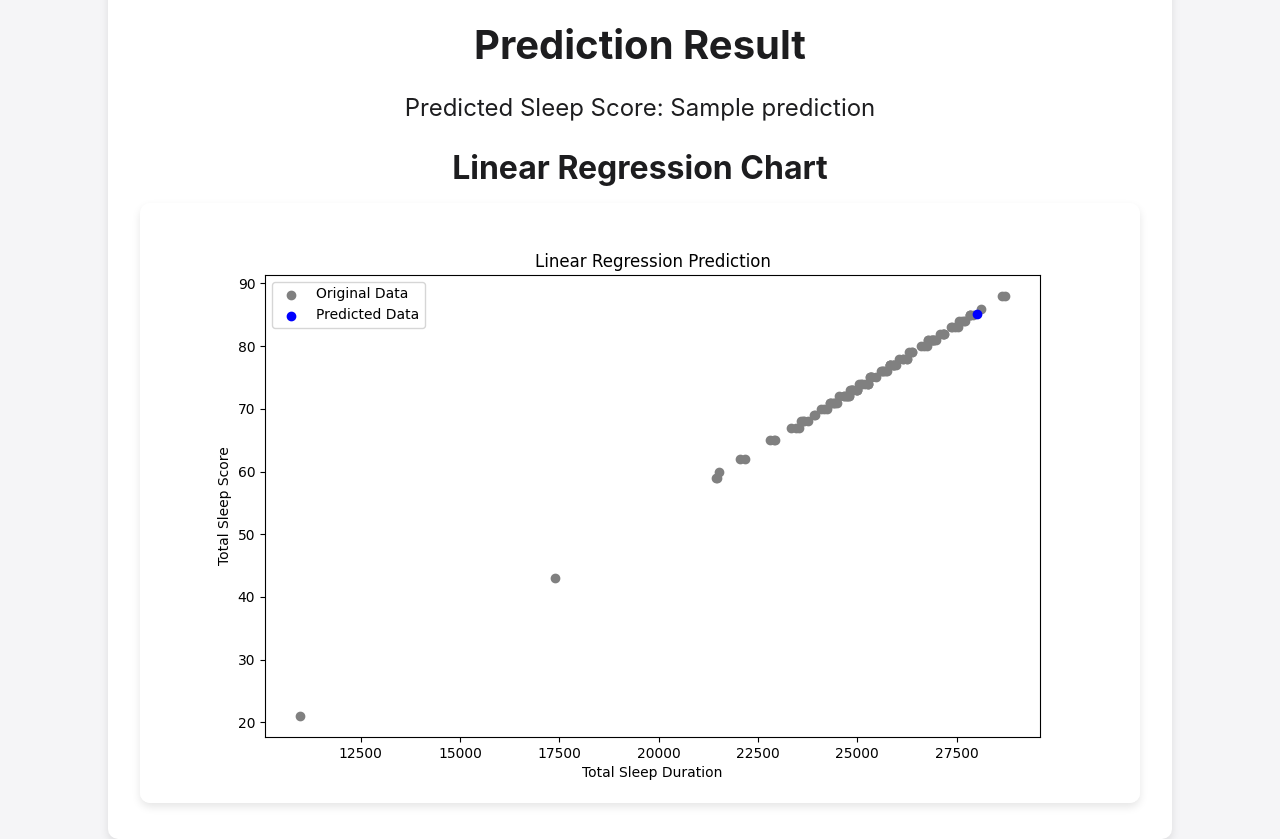
After one commit to JaimeQuezadaJr/MLPractice, a Flask app: template templates/result.html in a window 1280 px wide. The commit adds this page. Run offline with Flask 3, Linux system fonts and the light colour scheme; the template is opened without the code that fills it: most values are stand-ins (such as "Sample title", 1, 10 or a date in 2020).

Commit message:
added new result page with a linear regression chart

```diff
--- a/app.py
+++ b/app.py
@@ -3,6 +3,10 @@ import pandas as pd
 from sklearn.linear_model import LinearRegression
 from sklearn.model_selection import train_test_split
 from sklearn.metrics import mean_squared_error
+import matplotlib
+matplotlib.use('Agg')
+import matplotlib.pyplot as plt
+import os
 
 app = Flask(__name__)
 
@@ -32,6 +36,7 @@ def upload():
     # Save the model and data for later use
     app.config['model'] = model
     app.config['X_columns'] = X.columns.tolist()
+    app.config['sleep_data'] = sleep_data  # Save sleep_data in app.config
 
     # Render the table and input form
     table_html = sleep_data.to_html(classes='data').replace('\n', '')
@@ -42,8 +47,9 @@ def upload():
 def predict():
     model = app.config.get('model')
     X_columns = app.config.get('X_columns')
+    sleep_data = app.config.get('sleep_data')
 
-    if not model or not X_columns:
+    if not model or not X_columns or sleep_data is None:
         return "Model not trained or columns not available"
 
     # Get user input data
@@ -51,9 +57,24 @@ def predict():
     user_data = [user_data]  # Convert to 2D array
 
     # Make prediction
-    prediction = model.predict(user_data)
+    prediction = model.predict(user_data)[0]
 
-    return f"Predicted Sleep Score: {prediction[0]}"
+    # Generate the linear regression chart
+    X = pd.DataFrame(user_data, columns=X_columns)
+    y_pred = model.predict(X)
+
+    plt.figure(figsize=(10, 6))
+    plt.scatter(sleep_data[X_columns[2]], sleep_data['Total Sleep Score'], color='gray', label='Original Data')
+    plt.scatter(X.iloc[:, 2], y_pred, color='blue', label='Predicted Data')
+    plt.xlabel(X_columns[2])
+    plt.ylabel('Total Sleep Score')
+    plt.title('Linear Regression Prediction')
+    plt.legend()
+    chart_path = os.path.join('static', 'chart.png')
+    plt.savefig(chart_path)
+    plt.close()
+
+    return render_template('result.html', prediction=prediction, chart_path=chart_path)
 
 if __name__ == '__main__':
     app.run(debug=True)
--- /dev/null
+++ b/static/result.css
@@ -0,0 +1,36 @@
+body {
+    font-family: -apple-system, BlinkMacSystemFont, "Segoe UI", Roboto, "Helvetica Neue", Arial, sans-serif;
+    background-color: #f5f5f7;
+    color: #1d1d1f;
+    margin: 0;
+    padding: 0;
+    display: flex;
+    justify-content: center;
+    align-items: center;
+    height: 100vh;
+    text-align: center;
+}
+.container {
+    background: white;
+    padding: 2rem;
+    border-radius: 10px;
+    box-shadow: 0 4px 8px rgba(0, 0, 0, 0.1);
+}
+h1 {
+    font-size: 2.5rem;
+    margin-bottom: 1rem;
+}
+h2 {
+    font-size: 2rem;
+    margin-bottom: 1rem;
+}
+p {
+    font-size: 1.5rem;
+    margin-bottom: 1rem;
+}
+img {
+    max-width: 100%;
+    height: auto;
+    border-radius: 10px;
+    box-shadow: 0 4px 8px rgba(0, 0, 0, 0.1);
+}
--- a/templates/index.html
+++ b/templates/index.html
@@ -8,7 +8,8 @@
 </head>
 <body>
     <div class="container">
-        <h1>Upload CSV File</h1>
+        <h1 class="title">Ring Data</h1>
+        <h2>Upload CSV File</h2>
         <form action="/upload" method="post" enctype="multipart/form-data">
             <input type="file" name="file">
             <input type="submit" value="Upload">
--- /dev/null
+++ b/templates/result.html
@@ -0,0 +1,17 @@
+<!DOCTYPE html>
+<html lang="en">
+<head>
+    <meta charset="UTF-8">
+    <meta name="viewport" content="width=device-width, initial-scale=1.0">
+    <title>Prediction Result</title>
+    <link rel="stylesheet" href="{{ url_for('static', filename='result.css') }}">
+</head>
+<body>
+    <div class="container">
+        <h1>Prediction Result</h1>
+        <p>Predicted Sleep Score: {{ prediction }}</p>
+        <h2>Linear Regression Chart</h2>
+        <img src="{{ url_for('static', filename='chart.png') }}" alt="Linear Regression Chart">
+    </div>
+</body>
+</html>
```
Also changed, not shown: static/index.css (+16 -0 lines), static/chart.png (added).
